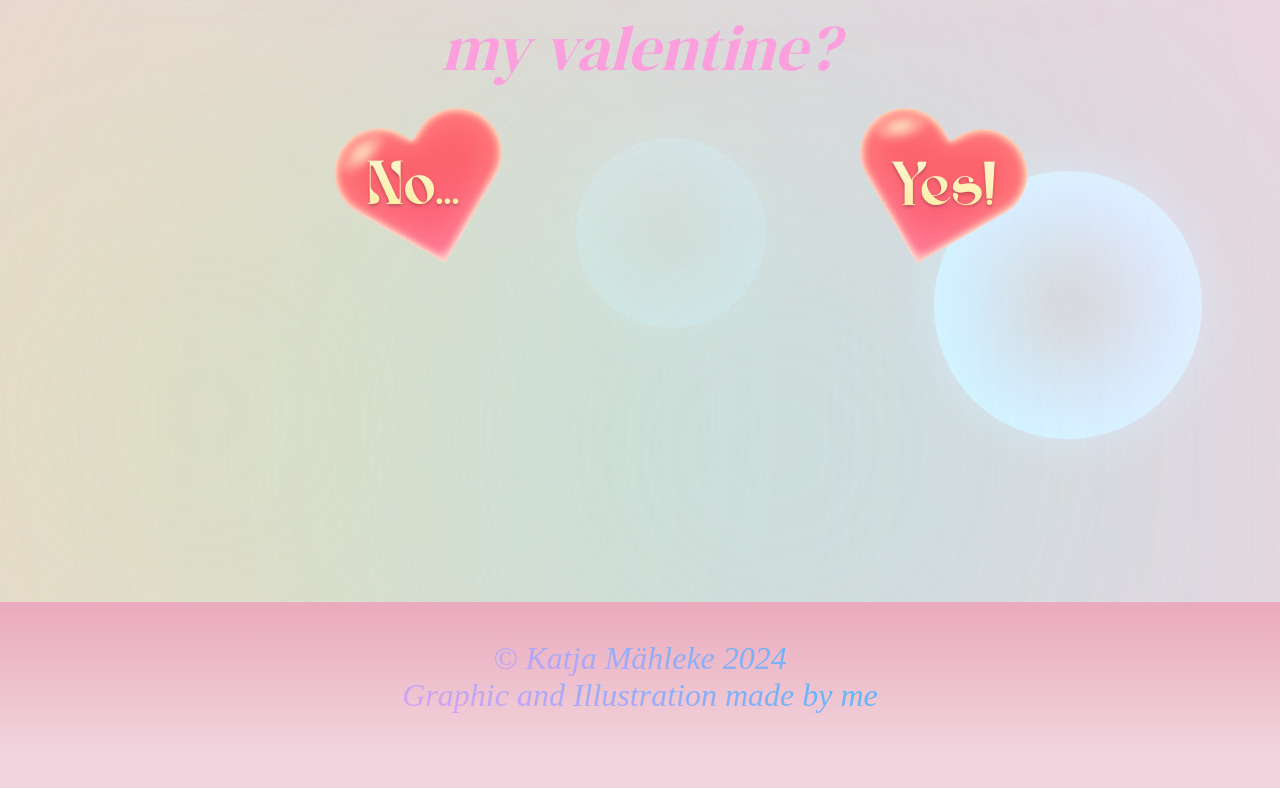
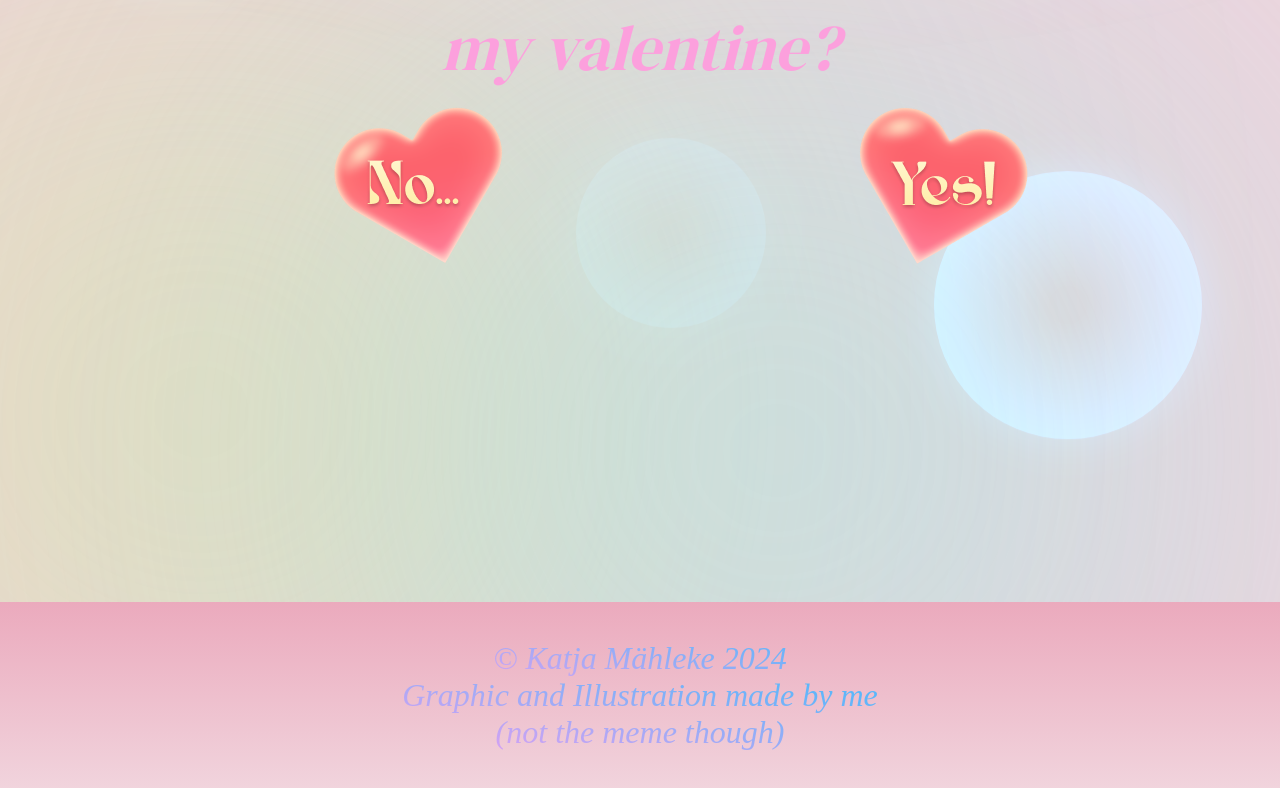
Before and after one commit to katelijacobsen/Be_My_Valentine, a plain HTML site: page index.html in a window 1280 px wide. Shown: the part 828-1616 px from the top of the page. Before the commit the page ends 1581 px from the top, so only its background shows below. Drawn offline with nearby package versions, Linux system fonts and the light colour scheme.

Commit message:
update copyright

```diff
--- a/index.html
+++ b/index.html
@@ -55,7 +55,7 @@
     </div>
     <footer>
         <p class="copy">© Katja Mähleke 2024</p>
-        <p class="made-by-me">Graphic and Illustration made by me</p>
+        <p class="made-by-me">Graphic and Illustration made by me (not the meme though)</p>
     </footer>
     <script src="https://cdn.jsdelivr.net/npm/canvas-confetti@1.6.0/dist/confetti.browser.min.js"></script>
     <script>
```
